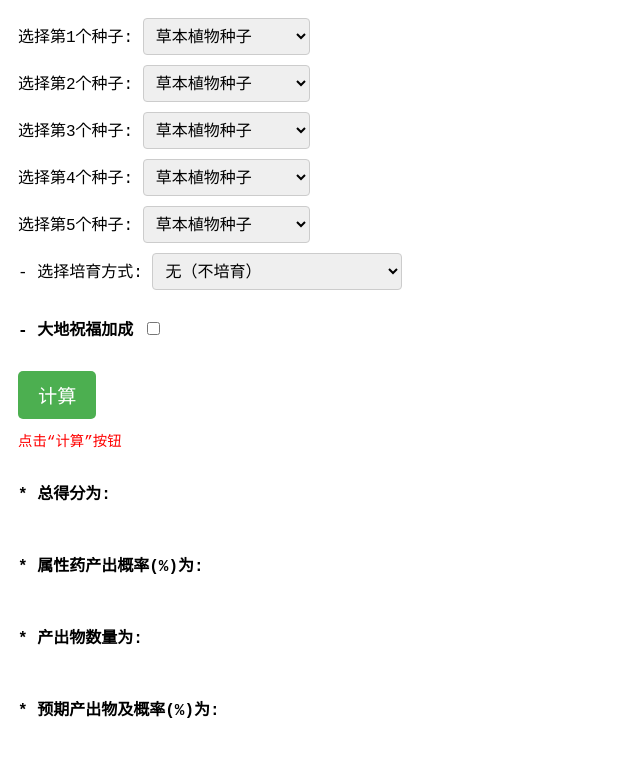
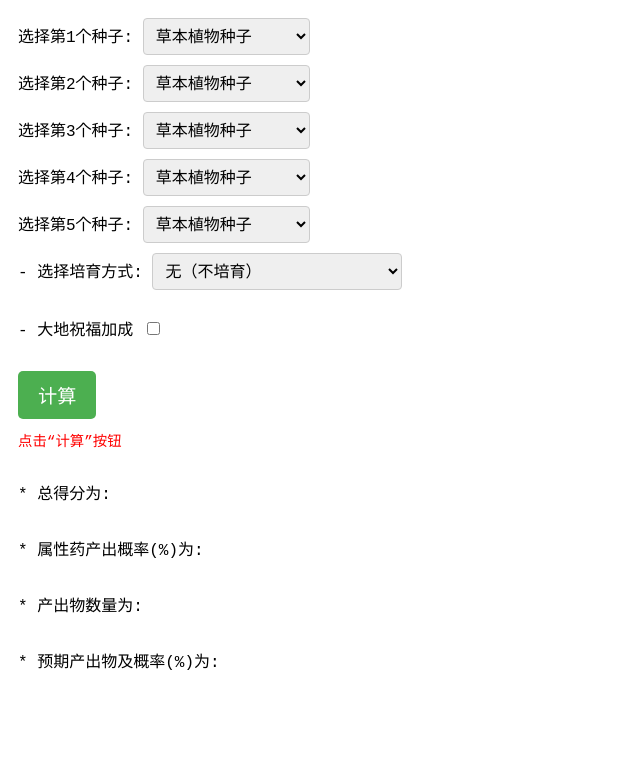
Before and after one commit to rukoBean/ylu, a Jekyll site: the page fe-3h-calculator-mobile.html, which Jekyll copies as it is, in a window 1280 px wide. Shown: the top 757 px of the page, without its empty margins (0-640 px from the left). Built offline with Jekyll 4.4.1, drawn with Linux system fonts in a browser that asks for light colours.

Commit message:
250709-b-fe3hmobile

```diff
--- a/fe-3h-calculator-mobile.html
+++ b/fe-3h-calculator-mobile.html
@@ -8,25 +8,20 @@
     <style>
         body {
             font-family: 'Courier New', monospace;
-            padding: 10px; /* Add some padding for better spacing on all screens */
+            padding: 10px;
         }
-
-        /* General styling for forms and selects */
         form {
             margin-bottom: 10px;
         }
-
         select {
-            /*width: 60%;  Make selects take full width on smaller screens */
             padding: 8px;
             font-size: 1em;
             border: 1px solid #ccc;
             border-radius: 4px;
-            box-sizing: border-box; /* Include padding and border in the element's total width and height */
+            box-sizing: border-box;
         }
-
         button {
-            font-size: 1.2em; /* Slightly larger button for easier tapping */
+            font-size: 1.2em;
             padding: 10px 20px;
             margin-top: 15px;
             cursor: pointer;
@@ -34,51 +29,17 @@
             color: white;
             border: none;
             border-radius: 5px;
-            /*width: 40%;  Full width button on mobile */
         }
-
         .underline-para {
             text-decoration: underline;
-            display: block; /* Change to block for better readability on mobile */
-            margin-top: 5px; /* Add some space below the label */
         }
-
         .inline-para {
-            display: inline-block; /* Change to block for better readability on mobile */
-            font-weight: bold; /* Make labels stand out */
+            display: inline-block;
         }
-
         .red-highlight {
             color: red;
-            font-size: 0.9em; /* Slightly adjust font size */
-            display: block;
+            font-size: 0.9em;
             margin-top: 10px;
-        }
-
-        /* Adjust font sizes for smaller screens */
-        @media (max-width: 600px) {
-            body {
-                font-size: 14px;
-            }
-
-            select, button {
-                font-size: 1em;
-            }
-
-            .red-highlight {
-                font-size: 0.8em;
-            }
-        }
-
-        /* Adjust font sizes for even smaller screens */
-        @media (max-width: 400px) {
-            body {
-                font-size: 12px;
-            }
-
-            select, button {
-                font-size: 0.9em;
-            }
         }
     </style>
 </head>
@@ -592,19 +553,17 @@
 
 
     <p class="inline-para"> * 总得分为: </p>
-    <p id="score" class="underline-para"></p>
+    <p id="score" class="inline-para underline-para"></p><br>
     <p class="inline-para"> * 属性药产出概率(%)为: </p>
-    <p id="stat booster" class="underline-para"></p>
+    <p id="stat booster" class="inline-para underline-para"></p><br>
+    <p class="inline-para">* 产出物数量为:</p>
+    <p id="harvest size" class="inline-para underline-para"></p><br>
+    <p class="inline-para">* 预期产出物及概率(%)为:</p>
+    <p id="harvest items" class="inline-para underline-para"></p>
     <script>
         document.getElementById("myBtn").addEventListener("click", displayResults);
     </script>
 
-    <p class="inline-para">* 产出物数量为:</p>
-    <p id="harvest size" class="underline-para"></p>
-
-    <p class="inline-para">* 预期产出物及概率(%)为:</p>
-    <p id="harvest items" class="underline-para"></p>
-
 </body>
 
 </html>
```
